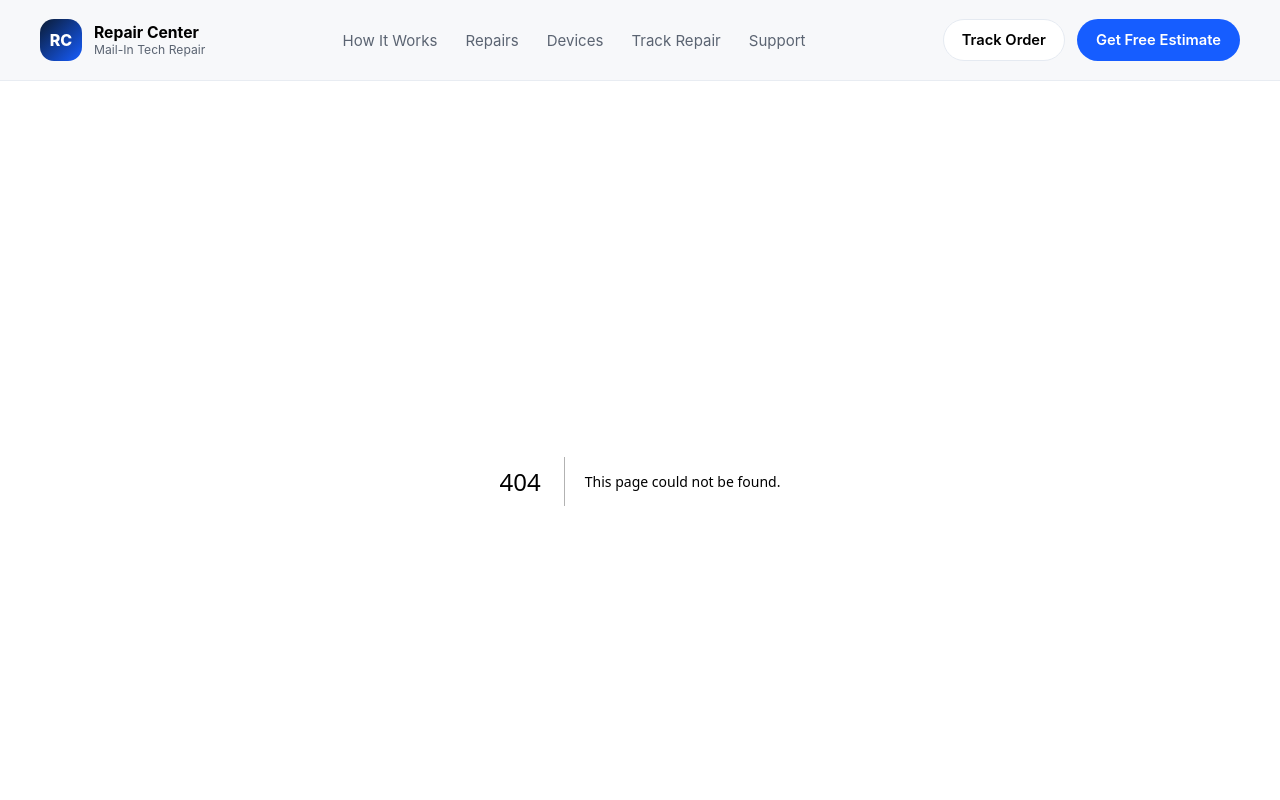
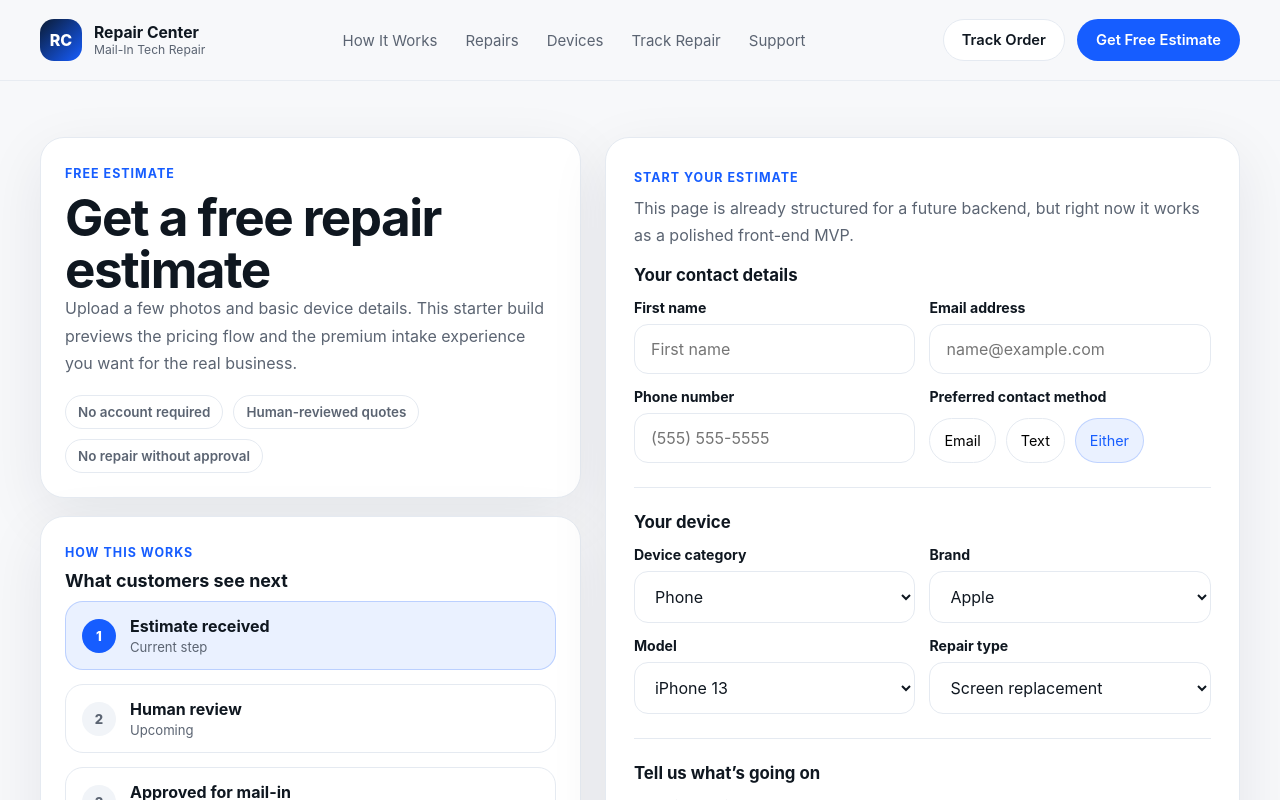
Before and after one commit to kkoly10/repair-center, a Next.js app: page /estimate in a window 1280 px wide. Before the commit this address had no page. Shown: the top 800 px of the page. Built offline with nearby package versions, Linux system fonts and the light colour scheme.

Commit message:
Add estimate page

```diff
--- /dev/null
+++ b/app/estimate/page.js
@@ -0,0 +1,5 @@
+import EstimateForm from '../../components/EstimateForm'
+
+export default function EstimatePage() {
+  return <EstimateForm />
+}
```
